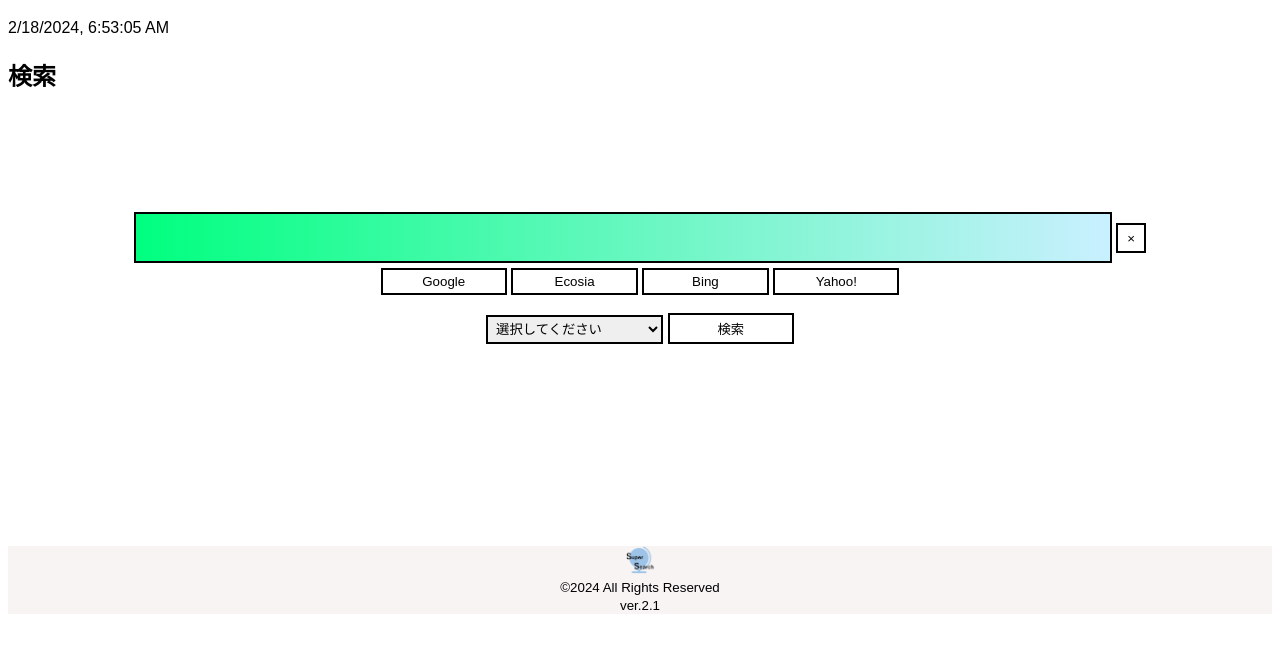
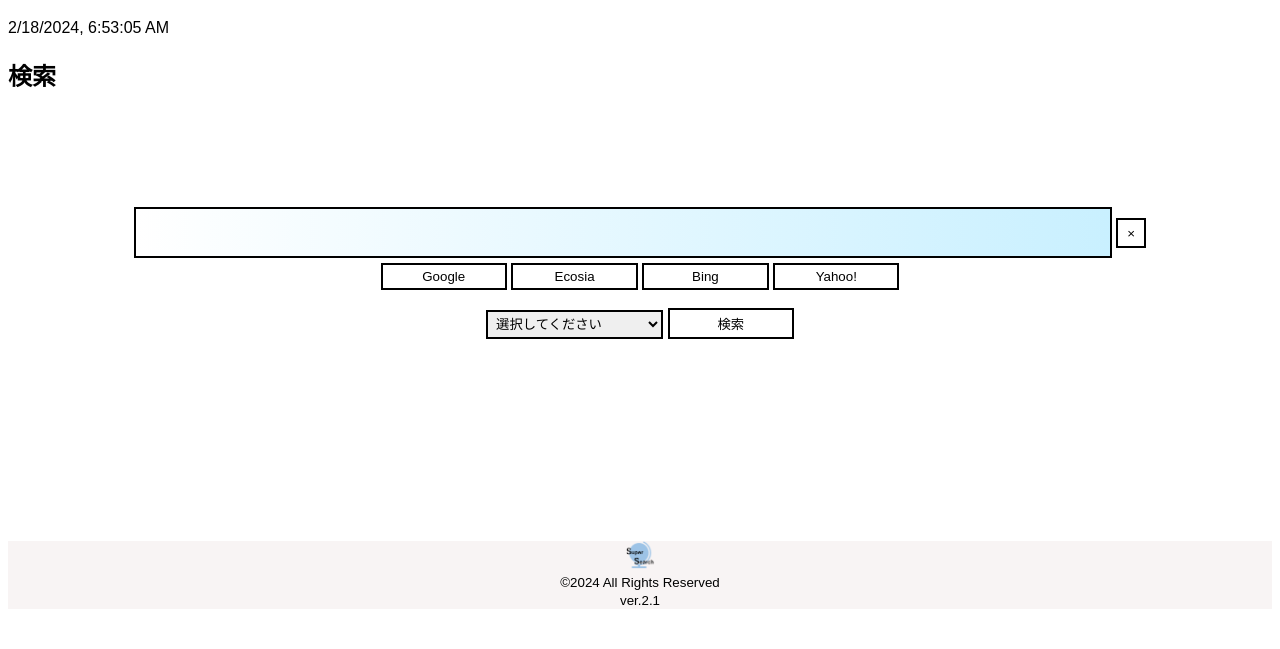
Before and after one commit to japan-toushika/SuperSearch, a plain HTML site: page index.html in a window 1280 px wide. In both pictures the pointer is over the input 622 px from the left and 316 px from the top of the page. Shown: the part 79-728 px from the top of the page. Drawn offline with Linux system fonts and the light colour scheme.

Commit message:
Update index.html

```diff
--- a/index.html
+++ b/index.html
@@ -42,10 +42,10 @@
             padding: 13px;
             font-size: large;
             margin-bottom: 5px;
-            margin-top: 100px;
+            margin-top: 95px;
         }
         #search_box:hover {
-            background: linear-gradient(to right, springgreen, rgb(201, 240, 255));
+            background: linear-gradient(to right, white, rgb(201, 240, 255));
         }
         input {
             border: solid 2px black;
```
